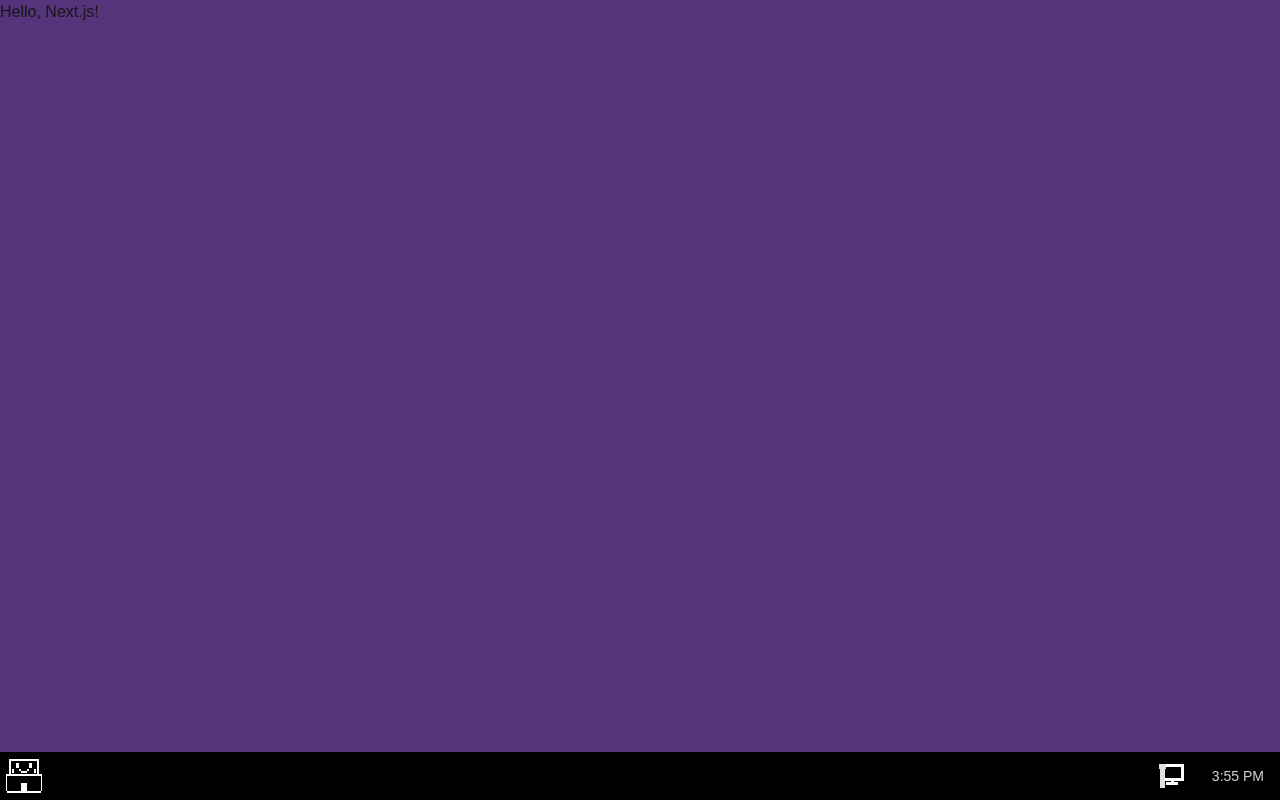
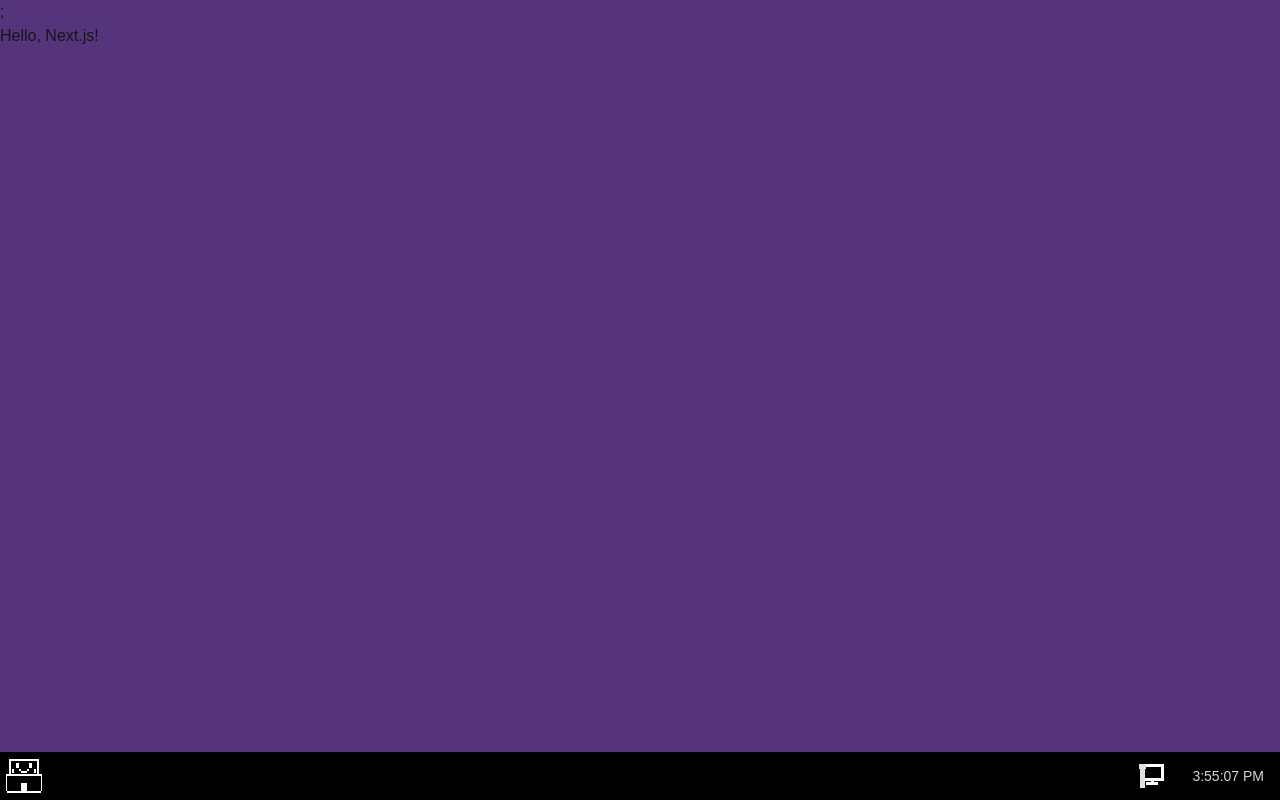
Before and after one commit to Mirko-125/mirkOS, a Next.js app: page / in a window 1280 px wide. Built offline with nearby package versions, Linux system fonts and the light colour scheme.

Commit message:
wip: context menu is spawning

```diff
--- a/src/app/layout.tsx
+++ b/src/app/layout.tsx
@@ -1,5 +1,5 @@
 import './globals.css';
-import { Wallpaper } from '@/components/wallpaper';
+import { Wallpaper } from '@/components/wallpaper'; // client component
 import { Taskbar } from '@/components/taskbar';
 
 export const metadata = {
--- a/src/components/contextmenu.tsx
+++ b/src/components/contextmenu.tsx
@@ -3,8 +3,8 @@ import React, { ReactNode, RefObject, useEffect } from 'react';
 interface ContextMenuProps {
     x : number;
     y : number;
-    onCloseContextMenu: () => void;
-    parentRef: RefObject<HTMLElement>;
+    onCloseContextMenu: (e: React.MouseEvent<HTMLDivElement>) => void;
+    parentRef: RefObject<HTMLDivElement | null>;
     children: ReactNode;
 }
 
--- a/src/components/systemtray.tsx
+++ b/src/components/systemtray.tsx
@@ -1,4 +1,4 @@
-"use client"
+"use client";
 import { NetworkButton } from '@/components/networkbutton'
 
 import dynamic from "next/dynamic";
--- a/src/components/time.tsx
+++ b/src/components/time.tsx
@@ -10,7 +10,7 @@ const Time = () => {
     return () => clearInterval(timerId);
   }, []);
 
-  const formattedTime = time.toLocaleTimeString([], { hour: "numeric", minute: "2-digit" });
+  const formattedTime = time.toLocaleTimeString([], { hour: "numeric", minute: "2-digit", second: "2-digit" });
 
   return (
     <time dateTime={time.toISOString()} className="font-mono text-sm select-none" aria-label="Current time">
--- a/src/components/wallpaper.tsx
+++ b/src/components/wallpaper.tsx
@@ -1,16 +1,59 @@
+"use client";
+import { useState, useRef } from "react";
+import { ContextMenu } from "@/components/contextmenu";
+
 interface WallpaperProps {
   background?: string;
 }
 
-export const Wallpaper = ({ background = '#1a4988' }: WallpaperProps) => {
+interface ContextMenuState {
+  show: boolean;
+  x: number;
+  y: number;
+}
+
+export const Wallpaper = ({ background = "#1a4988" }: WallpaperProps) => {
   const style: React.CSSProperties = {
-    position: 'fixed',
+    position: "fixed",
     inset: 0,
     zIndex: -1,
-    background: background.startsWith('https')
+    background: background.startsWith("https")
       ? `url(${background}) center/cover no-repeat`
       : background,
   };
-
-  return <div style={style} aria-hidden="true" />;
+  const [contextMenu, setContextMenu] = useState<ContextMenuState>({
+    show: false,
+    x: 0,
+    y: 0,
+  });
+  const openContextMenuHandler = (e: React.MouseEvent<HTMLDivElement>) => {
+    e.preventDefault();
+    setContextMenu({ show: true, x: e.clientX, y: e.clientY });
+  };
+  const closeContextMenuHandler = (e: React.MouseEvent<HTMLDivElement>) => {
+    e.preventDefault();
+    setContextMenu({ show: false, x: 0, y: 0 });
+  };
+  const contextAreaRef = useRef<HTMLDivElement>(null);
+  return (
+    <div>
+      <div
+        style={style}
+        aria-hidden="true"
+        ref={contextAreaRef}
+        onContextMenu={(e) => openContextMenuHandler(e)}
+      />
+      ;
+      {contextMenu.show && (
+        <ContextMenu
+          x={contextMenu.x}
+          y={contextMenu.y}
+          onCloseContextMenu={closeContextMenuHandler}
+          parentRef={contextAreaRef}
+        >
+          This is my context menu
+        </ContextMenu>
+      )}
+    </div>
+  );
 };
```
